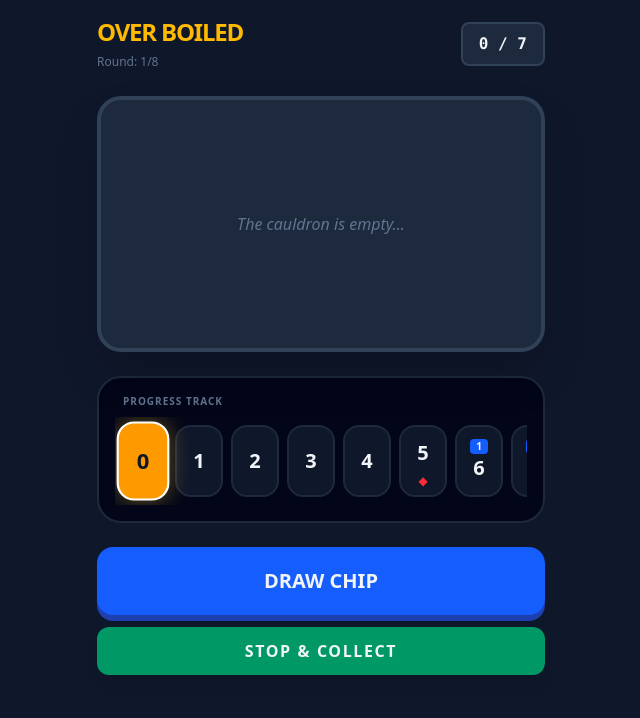
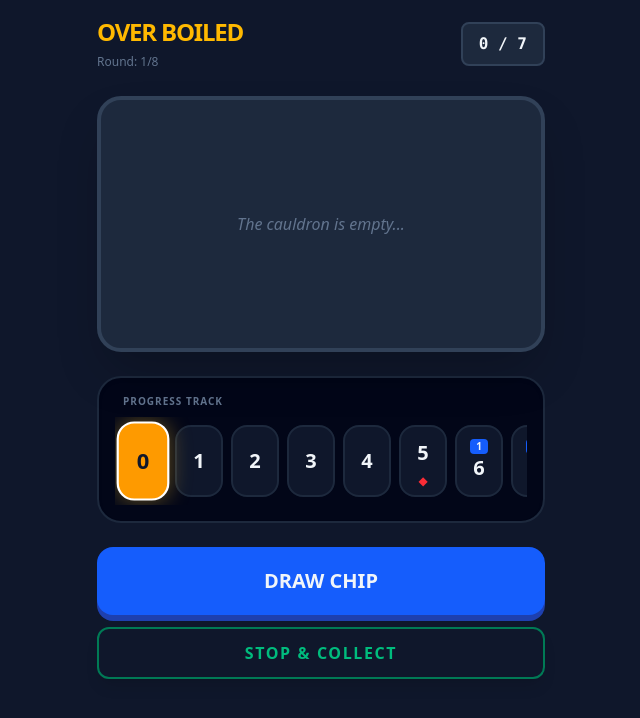
Before and after one commit to johannesschweig/over-boiled, a Vue app: page / in a window 1280 px wide. Shown: the top 718 px of the page, without its empty margins (319-959 px from the left). Built offline with nearby package versions, Linux system fonts and the light colour scheme.

Commit message:
resyling of blue modal, buttons in danger

```diff
--- a/src/App.vue
+++ b/src/App.vue
@@ -10,6 +10,7 @@ import ShopDisplay from '@/components/ShopDisplay.vue'
 import BlueModal from '@/components/BlueModal.vue'
 import GameEndScreen from '@/components/GameEndScreen.vue';
 import Header from '@/components/Header.vue'
+import Footer from '@/components/Footer.vue'
 
 const store = useGameStore()
 
@@ -21,49 +22,17 @@ onMounted(() => {
 
 <template>
   <div class="min-h-screen bg-slate-900 text-slate-100 p-4 font-sans select-none overflow-x-hidden">
-
     <BagInventory v-if="store.hasCollected" />
-
     <div class="max-w-md mx-auto space-y-6">
-
       <Header />
       <TheCauldron v-if="!store.hasCollected" />
-
       <ShopDisplay v-else />
-
       <ScoreTrack v-if="!store.hasCollected" />
-
       <StatStash v-if="store.hasCollected" />
-
-      <footer>
-        <div class="flex flex-col gap-3">
-          <button v-if="!store.hasCollected" @click="store.drawChip" :disabled="store.isExploded"
-            class="w-full py-5 rounded-2xl bg-blue-600 font-black text-xl shadow-[0_6px_0_0_#1e40af] active:translate-y-1 active:shadow-none disabled:bg-slate-700 disabled:text-slate-500 disabled:shadow-none transition-all">
-            {{ store.isExploded ? 'BOOM!' : 'DRAW CHIP' }}
-          </button>
-
-          <button v-if="!store.hasCollected" @click="store.collectRewards"
-            class="w-full py-3 bg-emerald-600 hover:bg-emerald-500 rounded-xl font-bold uppercase tracking-widest transition-colors shadow-lg">
-            Stop & Collect
-          </button>
-
-          <button v-if="store.rubies >= 2 && store.hasCollected" @click="store.spendRubyForMove"
-            :disabled="store.rubies < 2"
-            class="w-full px-2 py-3 bg-red-600 text-slate-100 rounded-xl font-bold text-base shadow-[0_3px_0_0_#b91c1c] active:translate-y-1 active:shadow-none disabled:bg-slate-700 disabled:text-slate-500 disabled:shadow-none transition-all uppercase tracking-tight">
-            Spend 2 Rubies for +1 Move
-          </button>
-
-          <button v-if="store.hasCollected" @click="store.startNextRound"
-            class="w-full py-5 bg-amber-500 text-slate-900 rounded-2xl font-black text-xl shadow-[0_6px_0_0_#b45309] active:translate-y-1 active:shadow-none transition-all uppercase tracking-tight">
-            Start Next Round
-          </button>
-        </div>
-      </footer>
+      <Footer />
     </div>
     <BlueModal v-if="store.draftOptions.length > 0" />
-
     <ExplosionOverlay v-if="store.isExploded && !store.hasCollected" @reset="store.collectRewards" />
-
     <GameEndScreen v-if="store.round === 8 && store.hasCollected" />
   </div>
 </template>
--- a/src/components/BlueModal.vue
+++ b/src/components/BlueModal.vue
@@ -15,7 +15,8 @@ const store = useGameStore()
           <Chip :chip="chip" @click="store.selectBlueOption(i)" class="cursor-pointer hover:scale-110" />
         </div>
       </div>
-      <button @click="store.selectBlueOption(null)" class="w-full py-3 bg-amber-500 text-slate-900 rounded-2xl font-black text-base shadow-[0_6px_0_0_#b45309] active:translate-y-1 active:shadow-none transition-all uppercase tracking-tight">Choose None</button>
+      <button @click="store.selectBlueOption(null)"
+        class="w-full py-2 text-slate-400 border-2 border-slate-700 rounded-xl font-bold text-sm transition-all uppercase tracking-tight">Skip</button>
     </div>
   </div>
 </template>
--- /dev/null
+++ b/src/components/Footer.vue
@@ -0,0 +1,32 @@
+<script setup lang="ts">
+import { useGameStore } from '@/store/gameStore';
+const store = useGameStore();
+</script>
+
+<template>
+  <footer>
+    <div class="flex flex-col gap-3">
+      <button v-if="!store.hasCollected" @click="store.drawChip" :disabled="store.isExploded"
+        class="w-full py-5 rounded-2xl bg-blue-600 font-black text-xl shadow-[0_6px_0_0_#1e40af] active:translate-y-1 active:shadow-none disabled:bg-slate-700 disabled:text-slate-500 disabled:shadow-none transition-all">
+        {{ store.isExploded ? 'BOOM!' : 'DRAW CHIP' }}
+      </button>
+
+      <button v-if="!store.hasCollected" @click="store.collectRewards" :class="['w-full py-3 rounded-xl font-bold uppercase tracking-widest transition-colors shadow-lg',
+        store.danger ? 'bg-emerald-600 hover:bg-emerald-500' : 'border-2 border-emerald-700 text-emerald-500 hover:bg-emerald-900'
+      ]">
+        Stop & Collect
+      </button>
+
+      <button v-if="store.rubies >= 2 && store.hasCollected" @click="store.spendRubyForMove"
+        :disabled="store.rubies < 2"
+        class="w-full px-2 py-3 bg-red-600 text-slate-100 rounded-xl font-bold text-base shadow-[0_3px_0_0_#b91c1c] active:translate-y-1 active:shadow-none disabled:bg-slate-700 disabled:text-slate-500 disabled:shadow-none transition-all uppercase tracking-tight">
+        Spend 2 Rubies for +1 Move
+      </button>
+
+      <button v-if="store.hasCollected" @click="store.startNextRound"
+        class="w-full py-5 bg-amber-500 text-slate-900 rounded-2xl font-black text-xl shadow-[0_6px_0_0_#b45309] active:translate-y-1 active:shadow-none transition-all uppercase tracking-tight">
+        Start Next Round
+      </button>
+    </div>
+  </footer>
+</template>
--- a/src/components/GameEndScreen.vue
+++ b/src/components/GameEndScreen.vue
@@ -87,7 +87,7 @@ onMounted(() => {
     <div class="bg-slate-800 border-4 border-amber-500 rounded-3xl p-8 max-w-md w-full shadow-2xl text-center">
 
       <h1 class="text-4xl font-black text-amber-500 mb-2 uppercase tracking-widest">The Festival Ends!</h1>
-      <p v-if="dataSent" class="text-slate-400 mb-8 italic">The fires die down in Quedlinburg...</p>
+      <p v-if="dataSent" class="text-slate-400 mb-8 italic">The fires die down...</p>
 
       <div class="bg-slate-900 rounded-xl p-6 space-y-4 mb-8 text-lg">
 
--- a/src/components/Header.vue
+++ b/src/components/Header.vue
@@ -3,17 +3,10 @@ import { useGameStore } from '@/store/gameStore';
 import { computed } from 'vue';
 const store = useGameStore();
 
-const danger = computed(() => {
-  if (store.bag.length === 0) return false;
-  // highest white chip value in the bag
-  const maxWhite = Math.max(...store.bag.filter(c => c.color === 'white').map(c => c.value));
-  return maxWhite + store.whiteSum > 7
-})
-
 const warningStyle = computed(() => {
   if (store.isExploded) {
     return 'bg-red-600 border-red-400 animate-pulse';
-  } else if (danger.value && !store.isExploded) {
+  } else if (store.danger && !store.isExploded) {
     return 'border-orange-400';
   } else {
     return 'bg-slate-800 border-slate-700';
--- a/src/store/gameStore.ts
+++ b/src/store/gameStore.ts
@@ -25,7 +25,13 @@ export const useGameStore = defineStore('game', () => {
   )
   const isExploded = computed(() => whiteSum.value > 7)
 
-
+  // if the player is in danger to explode next turn
+  const danger = computed(() => {
+    if (bag.value.length === 0) return false;
+    // highest white chip value in the bag
+    const maxWhite = Math.max(...bag.value.filter(c => c.color === 'white').map(c => c.value));
+    return maxWhite + whiteSum.value > 7
+  })
 
   // --- Actions (Methods) ---
   function initBag() {
@@ -235,11 +241,9 @@ export const useGameStore = defineStore('game', () => {
     return baseValue;
   }
 
-
-
   return {
     round, bag, pot, totalVictoryPoints, rubies, currentBuyingPower, hasCollected,
-    whiteSum, currentFieldIndex, isExploded, masterInventory, draftOptions, roundHistory,
+    whiteSum, currentFieldIndex, isExploded, masterInventory, draftOptions, roundHistory, danger,
     initBag, drawChip, collectRewards, buyChip, startNextRound, selectBlueOption, spendRubyForMove
   }
 })
```
